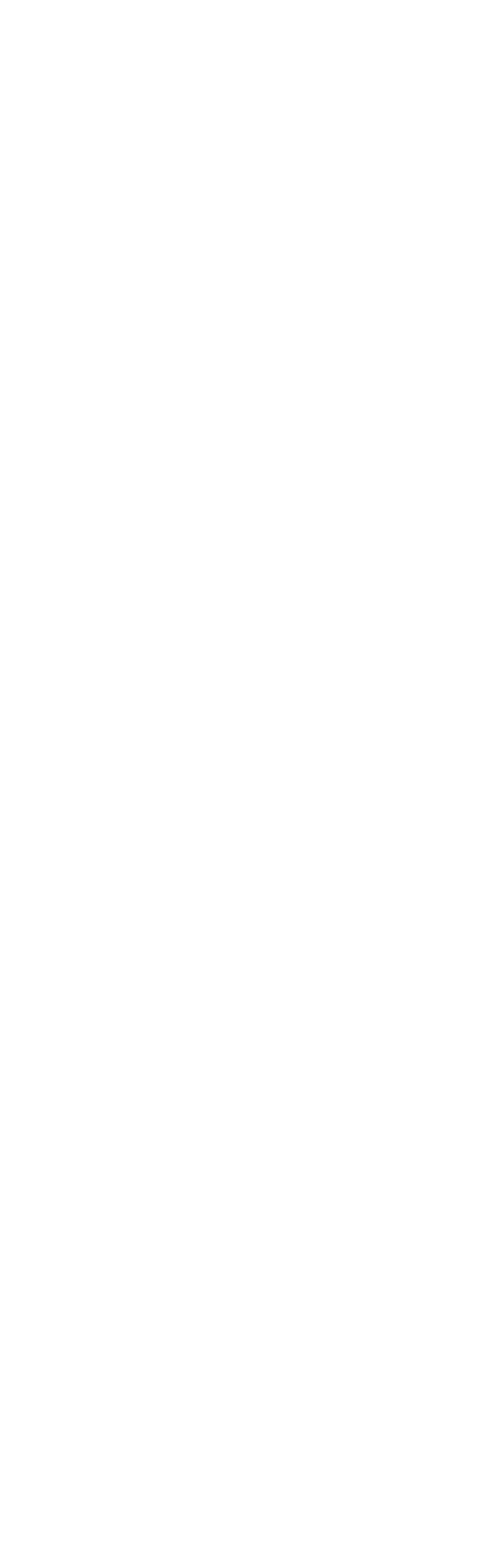
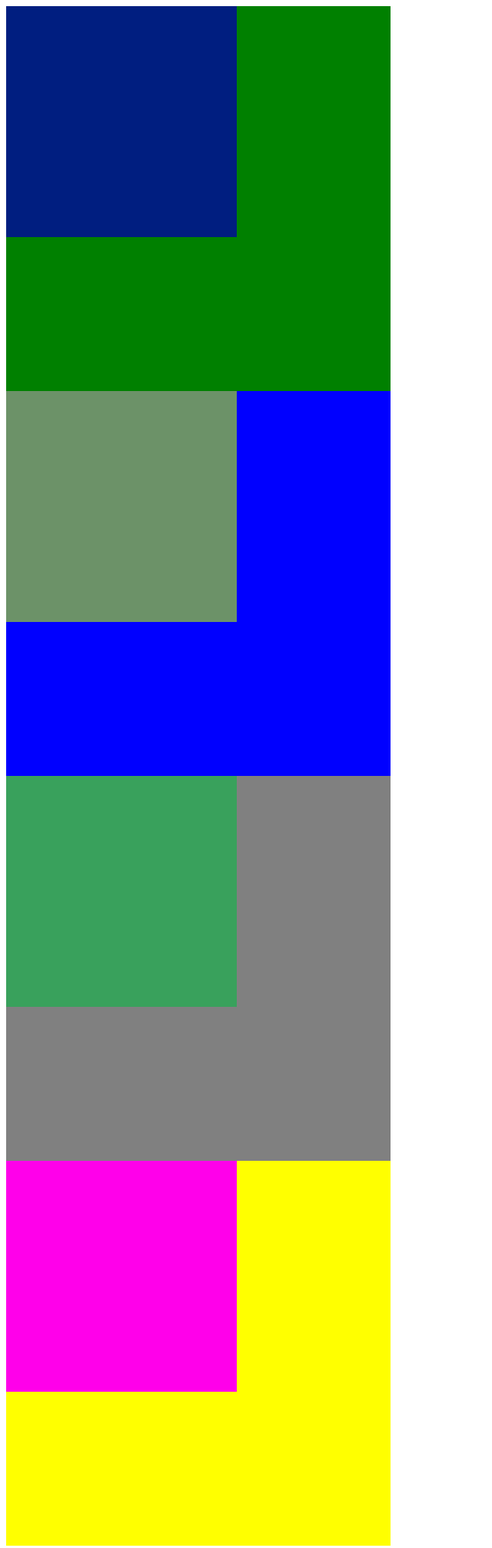
Before and after one commit to and96437345/Lesson, a plain HTML site: page index.html in a window 1280 px wide. Shown: the whole page at 77% size, without its empty margins (0-640 px from the left). Before the commit the page ends 800 px from the top, so only its background shows below. Drawn offline with nearby package versions, Linux system fonts and the light colour scheme.

Commit message:
Lesson jquery

```diff
--- a/css/style.css
+++ b/css/style.css
@@ -1 +1,41 @@
-.block
+.allParent div {
+    height: 500px;
+    width: 500px;
+    background-color: red;
+}
+.allParent .child1 {
+    background-color: green;
+}
+.allParent .child2 {
+    background-color: blue;
+}
+.allParent .child3 {
+    background-color: gray;
+}
+.allParent .child4 {
+    background-color: yellow;
+}
+.allParent .child11 {
+    height: 300px;
+    width: 300px;
+    background-color: rgb(0, 30, 128);
+}
+.allParent .child22 {
+    height: 300px;
+    width: 300px;
+    background-color: rgb(108, 146, 104);
+}
+.allParent .child33 {
+    height: 300px;
+    width: 300px;
+    background-color: rgb(57, 161, 92);
+}
+.allParent .child44 {
+    height: 300px;
+    width: 300px;
+    background-color: rgb(255, 0, 234);
+}
+
+div.isActive{
+    background-color: darkblue !important;
+}
--- a/index.html
+++ b/index.html
@@ -7,8 +7,19 @@
     <link rel="stylesheet" href="css/style.css">
 </head>
 <body>
-    <div class="block">
-        <div class="insideblock"></div>
+    <div class="allParent">
+        <div class="child1">
+            <div class="child11"></div>
+        </div>
+        <div class="child2">
+            <div class="child22"></div>
+        </div>
+        <div class="child3">
+            <div class="child33"></div>
+        </div>
+        <div class="child4">
+            <div class="child44"></div>
+        </div>
     </div>
 
 
--- a/script.js
+++ b/script.js
@@ -20,9 +20,56 @@
 // console.log(a)
 
 // document.querySelector(".block")
-$('.block').click(function() {
+// $('.block').click(function()
     // $(".block").toggleClass("newClass")
     // $(".block").addClass("newClass")
     // $(".block").removeClass("newClass")
-    $(this).toggleClass("newClass")
+//     $(this).toggleClass("newClass")
+// })
+
+// switch (key) {
+//     case value:
+
+//         break;
+
+//     default:
+//         break;
+// }
+
+// let block = document.querySelector(".block")
+
+// function nameFunction(x,y) {
+//     console.log(x + y)
+// }
+// nameFunction()
+
+
+
+
+// --- РЕКУРСИЯ ---------------
+
+// let value = +prompt("Enter number", '')
+
+// function factorial(value) {
+//     if (value === 1) {
+//         return value
+//     }
+//     return value*factorial(value - 1)
+// }
+
+// alert(factorial(value))
+
+// -----------------------------
+
+
+$(".child11").click(function(){
+    // $(this).toggleClass("isActive")
+    $(this).parent().next().toggleClass("isActive")
+    .parent() - выход на родителя
+    .next() - следующий в узле
+    .prev() - предыдущий в узле
+    .children() - выход на ребенка
+    .closest(".allParent") выход на allParent
+    .find(".child44") поиск элемента child44
+    .siblings() - все соседние элементы
 })
```
